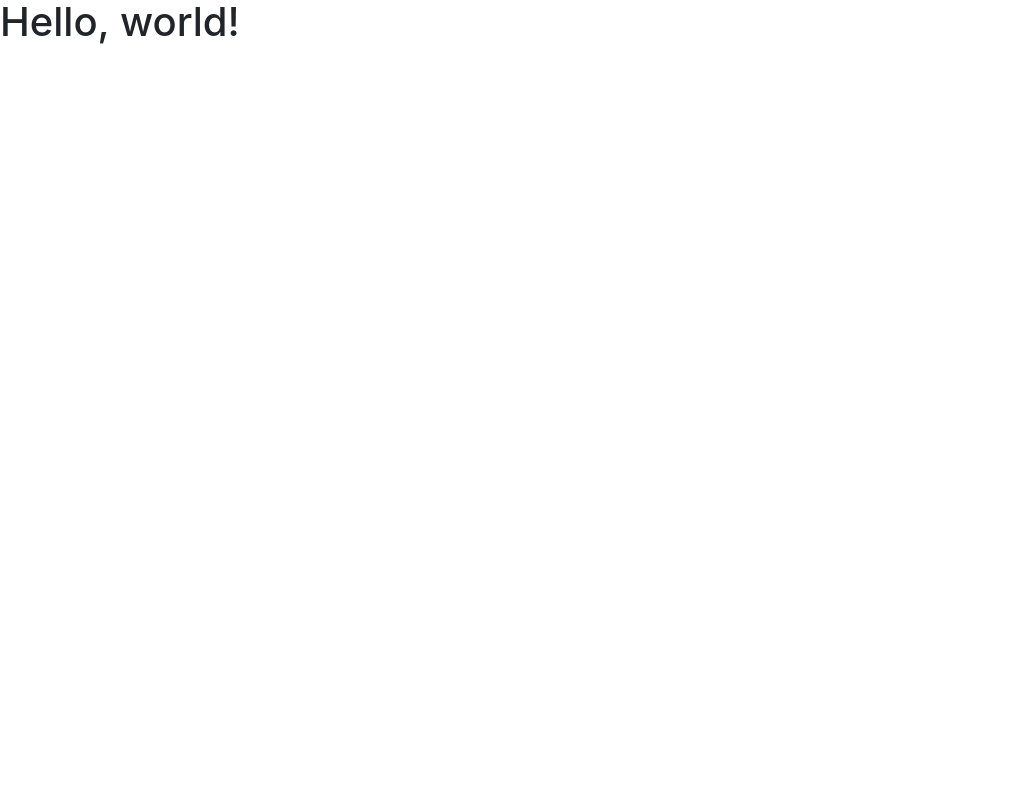
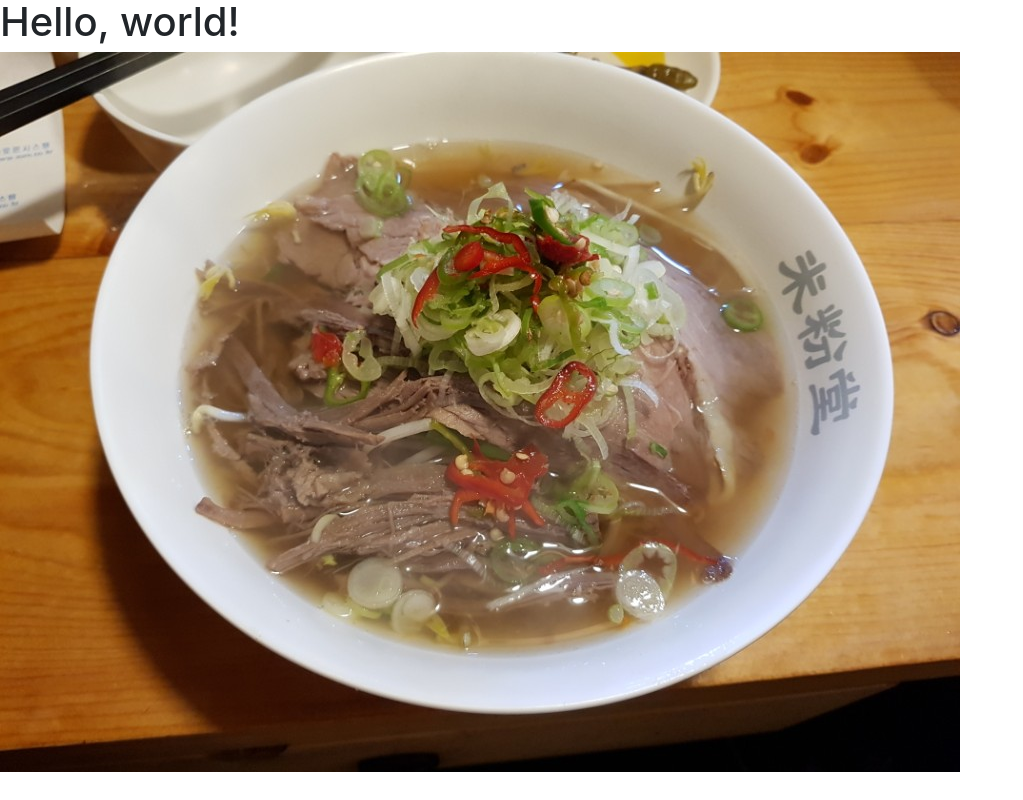
Before and after one commit to grace4223/fast-web-recipe, a plain HTML site: page index.html in a window 1280 px wide. Shown: the whole page, without its empty margins (0-1023 px from the left). Drawn offline with nearby package versions, Linux system fonts and the light colour scheme.

Commit message:
image 올려보기
이미지 어떻게 보이는지 확인

```diff
--- a/index.html
+++ b/index.html
@@ -10,7 +10,7 @@
   </head>
   <body>
     <h1>Hello, world!</h1>
-
+    <img src="../image/미분당_쌀국수.jpg">
     <!-- Optional JavaScript -->
     <!-- jQuery first, then Popper.js, then Bootstrap JS -->
     <script src="https://code.jquery.com/jquery-3.2.1.slim.min.js" integrity="sha384-KJ3o2DKtIkvYIK3UENzmM7KCkRr/rE9/Qpg6aAZGJwFDMVNA/GpGFF93hXpG5KkN" crossorigin="anonymous"></script>
```
Also changed, not shown: image/미분당_쌀국수.jpg (added).
